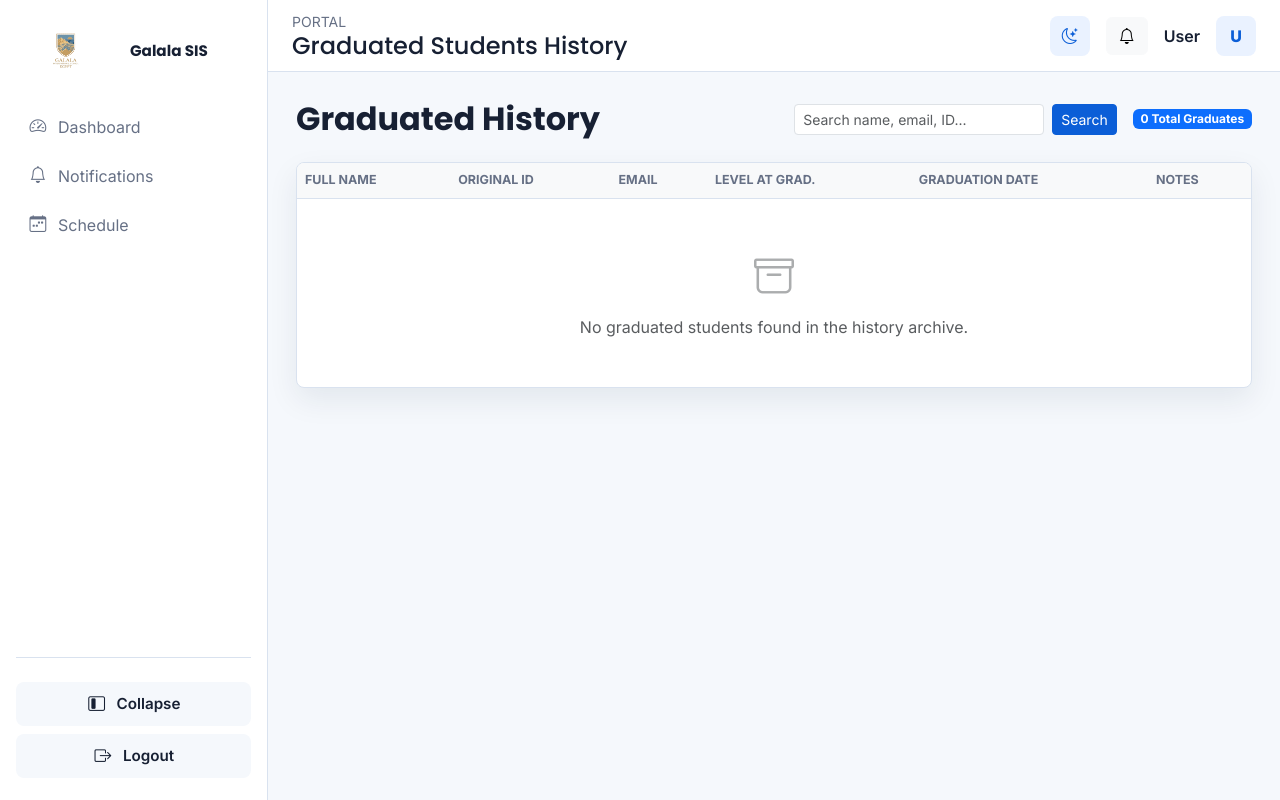
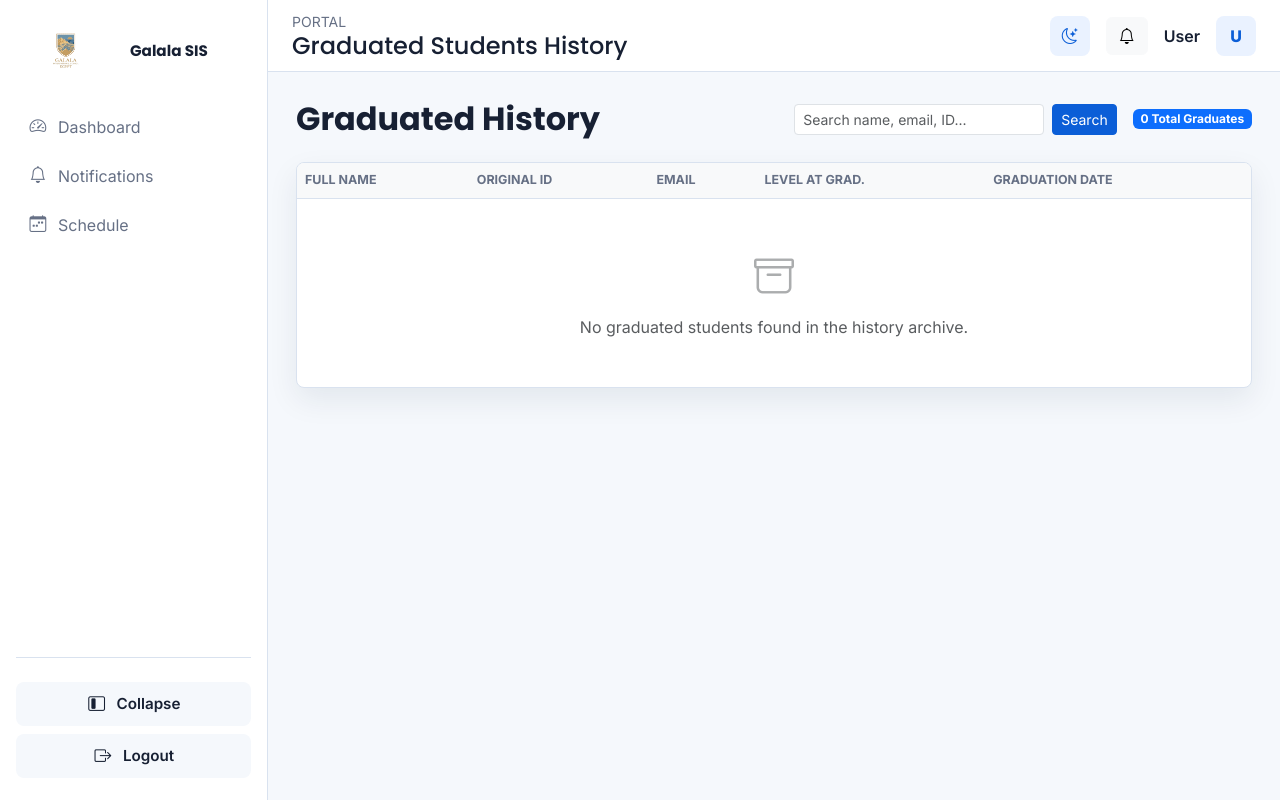
Before and after one commit to Kevoharvey/School-Information-System, a Flask app: template templates/graduated_history.html in a window 1280 px wide. Run offline with Flask 3, Linux system fonts and the light colour scheme; the template is opened without the code that fills it, so the values that code supplies are empty; parts of the project's set-up code (start-up, migrations or seed data) failed here and were passed over.

Commit message:
feat: add graduated history page and remove unused Notes and supervisor fields from database operations

```diff
--- a/app.py
+++ b/app.py
@@ -627,8 +627,8 @@ def create_student_from_registration(registration):
         INSERT INTO Student
         (User_ID, Parent_ID, Fname, Lname, Level, Birth_Date, Gender,
          Nationality, Student_Email, Student_Phone, Student_Address, Previous_School,
-         Student_Photo, Birth_Certificate, Previous_Transcript, Notes, Status)
-        VALUES (%s,%s,%s,%s,%s,%s,%s,%s,%s,%s,%s,%s,%s,%s,%s,%s,'Enrolled')
+         Student_Photo, Birth_Certificate, Previous_Transcript, Status)
+        VALUES (%s,%s,%s,%s,%s,%s,%s,%s,%s,%s,%s,%s,%s,%s,%s,'Enrolled')
         """,
         (
             user_id,
@@ -646,7 +646,6 @@ def create_student_from_registration(registration):
             registration.get("Student_Photo"),
             registration.get("Birth_Certificate"),
             registration.get("Previous_Transcript"),
-            registration.get("Notes"),
         ),
     )
     return (login_email, temp_password) if student_id else (None, None)
@@ -672,8 +671,8 @@ def create_teacher_from_registration(registration):
     emp_id = execute(
         """
         INSERT INTO Employee
-        (User_ID, Emp_FName, Emp_LName, Emp_Email, Emp_Phone, Employment_Date, Emp_Type, Dept_ID, Supervisor_ID)
-        VALUES (%s,%s,%s,%s,%s,%s,'instructor',%s,%s)
+        (User_ID, Emp_FName, Emp_LName, Emp_Email, Emp_Phone, Employment_Date, Emp_Type, Dept_ID)
+        VALUES (%s,%s,%s,%s,%s,%s,'instructor',%s)
         """,
         (
             user_id,
@@ -683,7 +682,6 @@ def create_teacher_from_registration(registration):
             registration.get("Phone"),
             registration.get("Employment_Date"),
             dept_id,
-            supervisor_id,
         ),
     )
     if not emp_id:
@@ -875,7 +873,7 @@ def students():
             SELECT sf.Student_ID, sf.Fname, sf.Lname, sf.Level, sf.Birth_Date,
                    sf.Gender, sf.Nationality, sf.Student_Email, sf.Student_Phone,
                    sf.Student_Address, sf.Previous_School, sf.Student_Photo,
-                   sf.Birth_Certificate, sf.Previous_Transcript, sf.Notes,
+                   sf.Birth_Certificate, sf.Previous_Transcript,
                    sf.Parent_Name, sf.Parent_Email, sf.Parent_Phone, sf.Status, sf.Enrolled_At
             FROM v_student_full sf
             JOIN Enrollments en ON sf.Student_ID = en.Student_ID
@@ -895,7 +893,7 @@ def students():
             SELECT sf.Student_ID, sf.Fname, sf.Lname, sf.Level, sf.Birth_Date,
                    sf.Gender, sf.Nationality, sf.Student_Email, sf.Student_Phone,
                    sf.Student_Address, sf.Previous_School, sf.Student_Photo,
-                   sf.Birth_Certificate, sf.Previous_Transcript, sf.Notes,
+                   sf.Birth_Certificate, sf.Previous_Transcript,
                    sf.Parent_Name, sf.Parent_Email, sf.Parent_Phone, sf.Status, sf.Enrolled_At
             FROM v_student_full sf
             WHERE (%s='' OR sf.Level LIKE %s)
@@ -1314,8 +1312,8 @@ def graduate_student(student_id):
     execute(
         """
         INSERT INTO Graduated_Student
-        (Student_ID, Full_Name, Email, Graduation_Date, Level_At_Graduation, Notes)
-        VALUES (%s,%s,%s,%s,%s,%s)
+        (Student_ID, Full_Name, Email, Graduation_Date, Level_At_Graduation)
+        VALUES (%s,%s,%s,%s,%s)
         """,
         (
             student["Student_ID"],
@@ -1323,7 +1321,6 @@ def graduate_student(student_id):
             student["Student_Email"],
             date.today(),
             student["Level"],
-            f"Graduated from active status on {date.today()}.",
         ),
     )
     user_id = student["User_ID"]
--- a/templates/graduated_history.html
+++ b/templates/graduated_history.html
@@ -25,7 +25,6 @@
                     <th>Email</th>
                     <th>Level at Grad.</th>
                     <th>Graduation Date</th>
-                    <th>Notes</th>
                 </tr>
             </thead>
             <tbody>
@@ -36,11 +35,10 @@
                     <td>{{ g.Email or '-' }}</td>
                     <td><span class="badge text-bg-light">{{ g.Level_At_Graduation }}</span></td>
                     <td>{{ g.Graduation_Date }}</td>
-                    <td class="small text-muted-soft">{{ g.Notes }}</td>
                 </tr>
                 {% else %}
                 <tr>
-                    <td colspan="6" class="text-center p-5 text-muted">
+                    <td colspan="5" class="text-center p-5 text-muted">
                         <i class="bi bi-archive fs-1 d-block mb-2 opacity-50"></i>
                         No graduated students found in the history archive.
                     </td>
```
